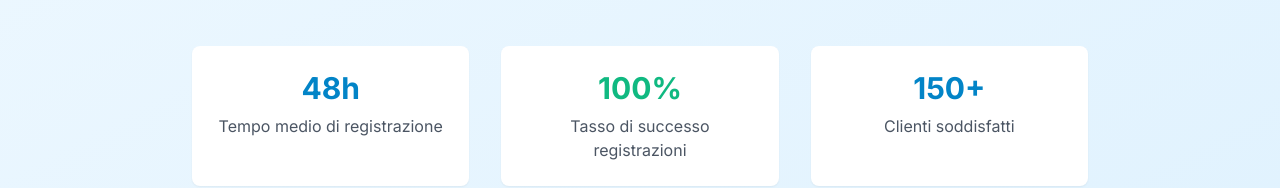
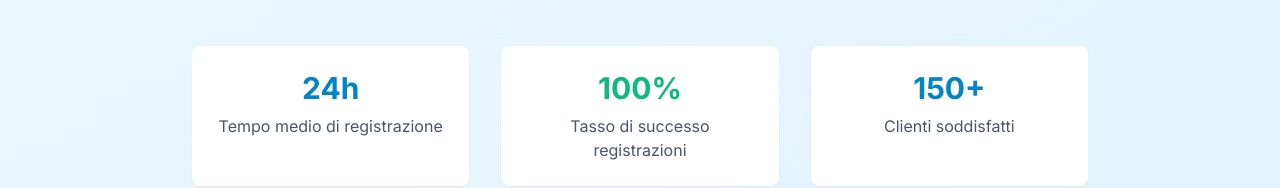
Before and after one commit to alemoscardo/AstaFacile, a React (Vite) app: page / in a window 1280 px wide. Shown: the part 498-686 px from the top of the page. Built offline with nearby package versions, Linux system fonts and the light colour scheme; the HTML template or start-up script is replaced by a standard one.

Commit message:
test deploy

```diff
--- a/src/components/Hero.jsx
+++ b/src/components/Hero.jsx
@@ -44,7 +44,7 @@ const Hero = () => {
 
           <div className="grid grid-cols-1 md:grid-cols-3 gap-8 text-center">
             <div className="bg-white rounded-lg p-6 shadow-sm">
-              <div className="text-3xl font-bold text-primary-600 mb-2">48h</div>
+              <div className="text-3xl font-bold text-primary-600 mb-2">24h</div>
               <div className="text-gray-600">Tempo medio di registrazione</div>
             </div>
             <div className="bg-white rounded-lg p-6 shadow-sm">
```
